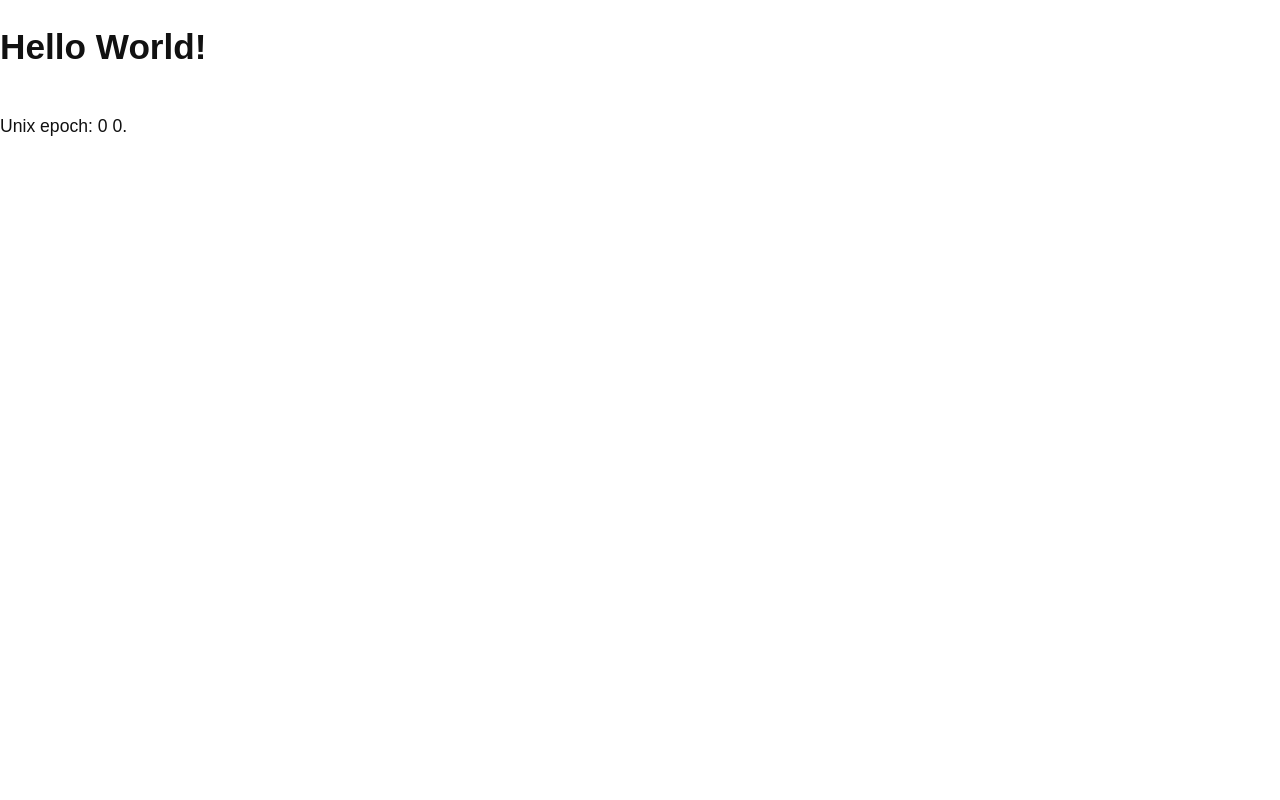
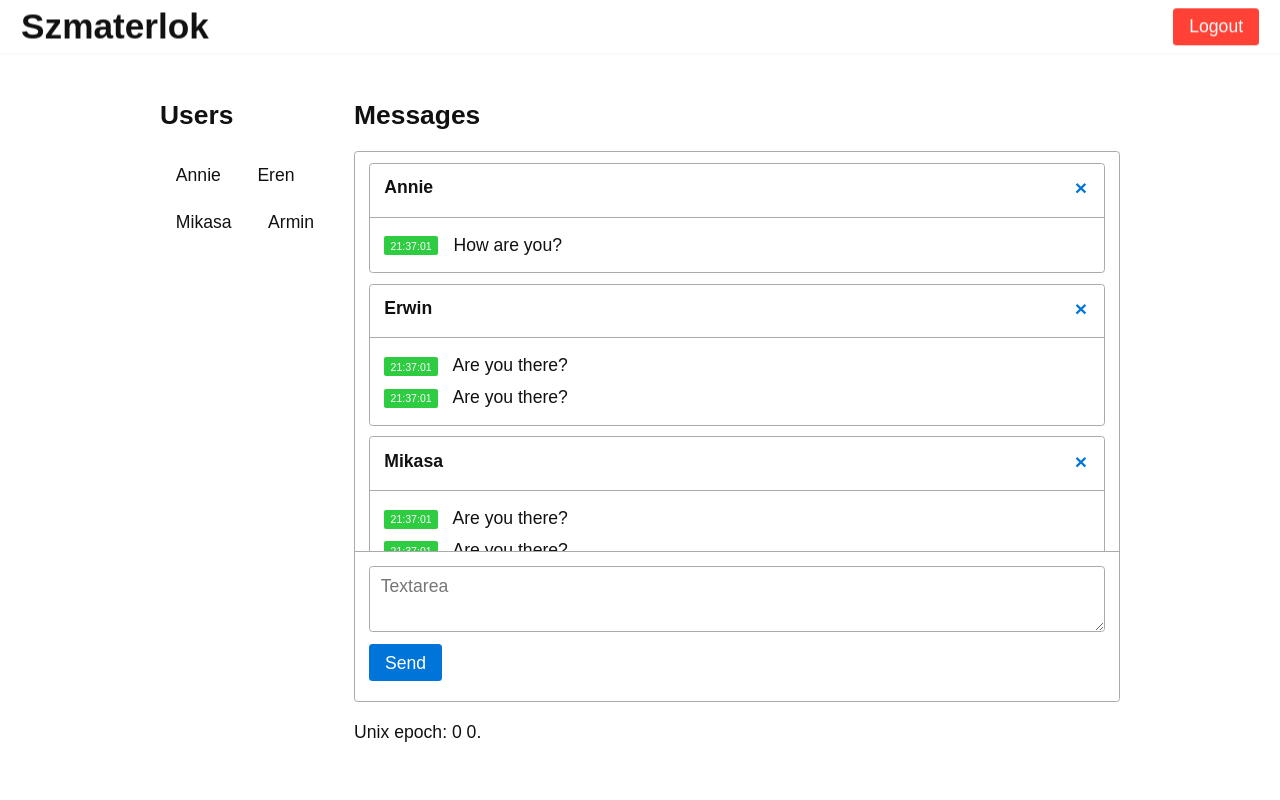
Before and after one commit to fenole/szmaterlok, a plain HTML site: page web/index.html in a window 1280 px wide. Drawn offline with Linux system fonts and the light colour scheme; no server answers.

Commit message:
feat: Initial chat web view.

```diff
--- /dev/null
+++ b/web/assets/css/style.css
@@ -0,0 +1,21 @@
+main {
+  max-width: 960px;
+  margin: 0 auto;
+  padding: 80px 0 0;
+}
+
+.scroll {
+  height: 400px;
+  overflow: auto;
+  text-align: justify;
+  padding: 20px;
+}
+
+.card .messages {
+  font-weight: initial;
+}
+
+.date {
+  margin-left: initial;
+  margin-right: 1em;
+}
--- a/web/index.html
+++ b/web/index.html
@@ -2,13 +2,95 @@
 <html lang="en">
   <head>
     <meta charset="UTF-8">
+    <meta name="viewport" content="width=device-width, initial-scale=1">
     <title>szmaterlok</title>
     <link rel="stylesheet" type="text/css" href="assets/css/picnic.min.css"/>
+    <link rel="stylesheet" type="text/css" href="assets/css/style.css"/>
     <script src="assets/js/index.js"></script>
     <script defer src="assets/js/alpine.min.js"></script>
   </head>
   <body>
-    <h1>Hello World!</h1>
+    <nav class="demo">
+      <a href="#" class="brand">
+        <h1>Szmaterlok</h1>
+      </a>
+      <input id="bmenub" type="checkbox" class="show">
+      <label for="bmenub" class="burger pseudo button">Menu</label>
+      <div class="menu">
+        <a href="#" class="button error icon-puzzle">Logout</a>
+      </div>
+    </nav>
+
+    <main>
+      <section class="flex five">
+
+        <aside class="full fifth-1000">
+          <h2>Users</h2>
+          <button class="pseudo">Annie</button>
+          <button class="pseudo">Eren</button>
+          <button class="pseudo">Mikasa</button>
+          <button class="pseudo">Armin</button>
+        </aside>
+
+        <article class="full four-fifth-1000">
+          <h2>Messages</h2>
+          <section class="card">
+            <header class="messages scroll">
+              <article class="card">
+                <header>
+                  <p>Annie</p>
+                  <a class="close">×</a>
+                </header>
+                <footer>
+                  <p><span class="label success date">21:37:01</span> How are you?</p>
+                </footer>
+              </article>
+              <article class="card">
+                <header>
+                  <p>Erwin</p>
+                  <a class="close">×</a>
+                </header>
+                <footer>
+                  <p><span class="label success date">21:37:01</span> Are you there?</p>
+                  <p><span class="label success date">21:37:01</span> Are you there?</p>
+                </footer>
+              </article>
+              <article class="card">
+                <header>
+                  <p>Mikasa</p>
+                  <a class="close">×</a>
+                </header>
+                <footer>
+                  <p><span class="label success date">21:37:01</span> Are you there?</p>
+                  <p><span class="label success date">21:37:01</span> Are you there?</p>
+                </footer>
+              </article>
+              <article class="card">
+                <header>
+                  <p>Armin</p>
+                  <a class="close">×</a>
+                </header>
+                <footer>
+                  <p><span class="label success date">21:37:01</span> Are you there?</p>
+                  <p><span class="label success date">21:37:01</span> Are you there?</p>
+                </footer>
+              </article>
+              <article class="card">
+                <header>
+                  <p>Mikasa</p>
+                  <a class="close">×</a>
+                </header>
+                <footer>
+                  <p><span class="label success date">21:37:01</span> Are you there?</p>
+                  <p><span class="label success date">21:37:01</span> Are you there?</p>
+                </footer>
+              </article>
+            </header>
+            <footer>
+              <textarea placeholder="Textarea"></textarea>
+              <button>Send</button>
+            </footer>
+          </section>
           <div x-data="eventCounter">
             <p @sse:test.document="handleMessage($event)">
             Unix epoch: <span x-text="lastEventSendAt"></span>
@@ -16,5 +98,10 @@
             <span x-text="count"></span>.
             </p>
           </div>
+        </article>
+      </section>
+
+    </main>
+
   </body>
 </html>
```
Lines whose indentation alone changed are shown as unchanged.
